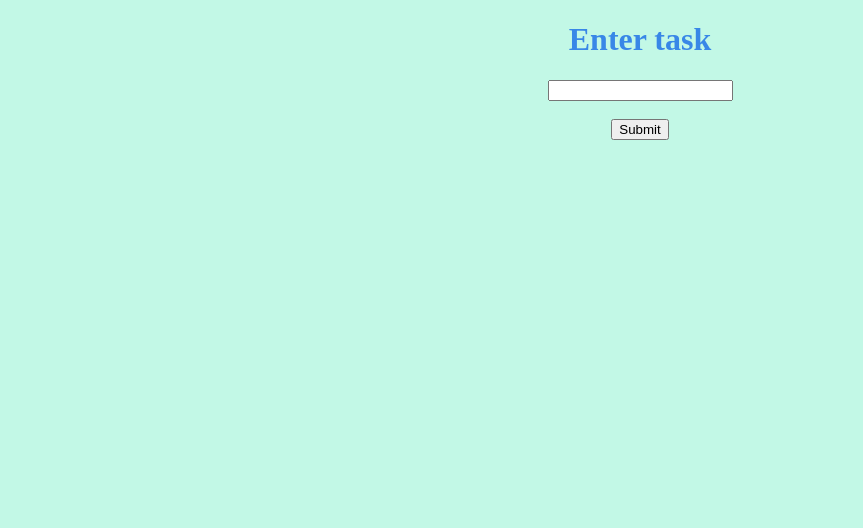
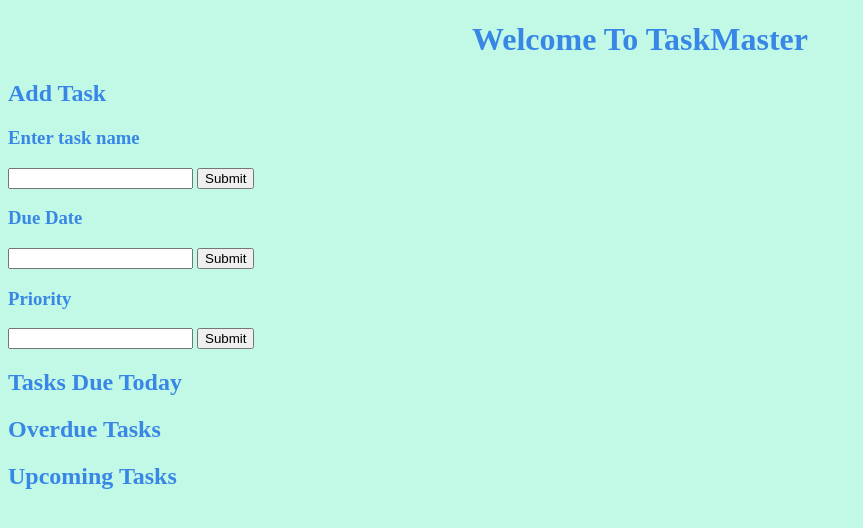
Before and after one commit to braden-ca/Bugs_R_Bad, a website: page frontend/index.html in a window 1280 px wide. Shown: the whole page, without its empty margins (0-863 px from the left). Drawn offline with Linux system fonts and the light colour scheme.

Commit message:
Did peerprogramming with Hildur to add more input boxes

```diff
--- a/frontend/index.html
+++ b/frontend/index.html
@@ -7,10 +7,25 @@
     <link rel="stylesheet" href="style.css" />
   </head>
   <body>
-    <h1>Enter task</h1>
+    <h1>Welcome To TaskMaster</h1>
+    <footer>
+    <h2>Add Task</h2>
+    <h3>Enter task name</h3>
     <input />
-    <br />
-    <br />
     <button>Submit</button>
+    <h3>Due Date</h3>
+    <input />
+    <button>Submit</button>
+    <h3>Priority</h3>
+    <input />
+    <button>Submit</button>
+
+    <h2>Tasks Due Today</h2>
+
+
+    <h2>Overdue Tasks</h2>
+
+    <h2>Upcoming Tasks</h2>
+  </footer>
   </body>
 </html>
--- a/frontend/style.css
+++ b/frontend/style.css
@@ -3,3 +3,7 @@
   background-color: rgb(194, 248, 230);
   color: rgb(56, 135, 231);
 }
+
+footer {
+  text-align: left;
+}
```
